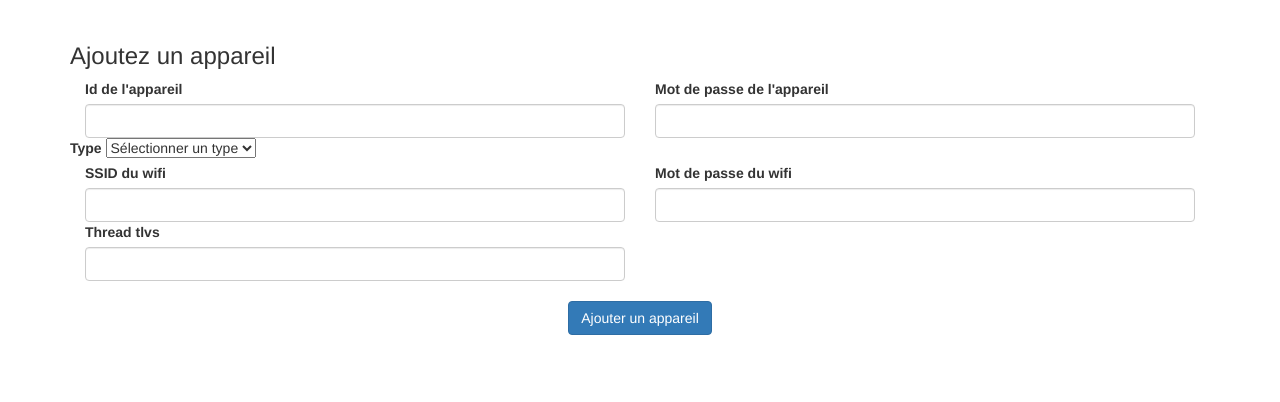
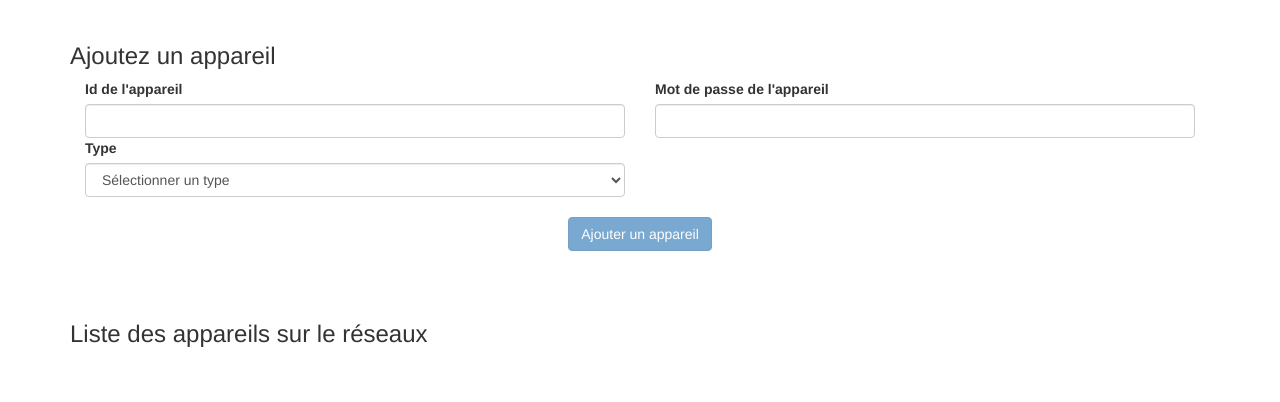
Before and after one commit to DomotiqU-S/frontend, a plain HTML site: page index.html in a window 1280 px wide. Shown: the part 197-599 px from the top of the page. Drawn offline with nearby package versions, Linux system fonts and the light colour scheme; no server answers.

Commit message:
fields update

```diff
--- a/index.html
+++ b/index.html
@@ -51,46 +51,33 @@
         </div>
 
         <div class="row">
-          <label for="connectionType">Type</label>
-          <select id="deviceConnectionTypeSelection" name="connectionType" onchange="setConnectionType()">
-            <option selected disabled>Sélectionner un type</option>
-            <option value="wifi">Wifi</option>
-            <option value="thread">Thread</option>
-          </select>
+          <div class="col-md-6">
+            <label for="connectionType">Type</label>
+            <select id="deviceConnectionTypeSelection" name="connectionType" class="form-control" onchange="setConnectionType()" required >
+              <option selected disabled hidden>Sélectionner un type</option>
+              <option value="wifi">Wifi</option>
+              <option value="thread">Thread</option>
+            </select>
+          </div>
+
         </div>
 
-        <div id="wifiConnectionFields" class="row">
-          <div class="col-md-6">
+        <div class="row">
+          <div class="col-md-6 hidden" id="wifiConnectionFields">
             <label for="wifi_ssid">SSID du wifi</label>
-            <input name="wifi_ssid" type="text" class="form-control" required/>
           </div>
 
-          <div class="col-md-6">
+          <div class="col-md-6 hidden" id="wifiConnectionFields2">
             <label for="wifi_pwd">Mot de passe du wifi</label>
-            <input name="wifi_pwd" type="text" class="form-control" required />
+          </div>
+
+          <div class="col-md-6 hidden" id="threadConnectionFields">
+            <label for="thread_tlvs">Thread tlvs</label>
           </div>
         </div>
 
-        <div id="threadConnectionFields" class="row">
-          <div class="col-md-6">
-            <label for="thread_tlvs">Thread tlvs</label>
-            <input name="thread_tlvs" type="text" class="form-control" required/>
-          </div>
-        </div>
-
-
-
-
-
-
-
-
-
-
-
-
         <div class="btn-section">
-          <input name="addButton" type="submit" class="btn btn-primary" value="Ajouter un appareil" />
+          <input name="addButton" type="submit" class="btn btn-primary" value="Ajouter un appareil" id="addFormSubmitButton" disabled/>
 
         </div>
       </form>
--- a/static/restful.js
+++ b/static/restful.js
@@ -127,6 +127,11 @@ function searchForDevice() {
 }
 
 function setConnectionType() {
+  const button = document.getElementById("addFormSubmitButton");
+  button.disabled = false;
+
+
+
   const form = document.getElementById("addDeviceForm");
   const formData = new FormData(form);
   let data = {};
@@ -136,17 +141,54 @@ function setConnectionType() {
 
 
   const wifiFields = document.getElementById("wifiConnectionFields");
+  const wifiFields2 = document.getElementById("wifiConnectionFields2");
   const threadFields = document.getElementById("threadConnectionFields");
 
-  /*
   if(data["connectionType"] === "wifi") {
+    threadFields.classList.add("hidden");
+
+    if(threadFields.childElementCount > 1) {
+      threadFields.removeChild(threadFields.lastChild);
+    }
+
+    let temp = document.createElement("input");
+    temp.name = "wifi_ssid";
+    temp.type = "text";
+    temp.classList.add("form-control");
+    temp.required = true;
+    wifiFields.appendChild(temp);
+
+    temp = document.createElement("input");
+    temp.name = "wifi_pwd";
+    temp.type = "text";
+    temp.classList.add("form-control");
+    temp.required = true;
+    wifiFields2.appendChild(temp);
+
     wifiFields.classList.remove("hidden");
-    threadFields.classList.add("hidden");
-  } else if (data["connectionType"] === "thread") {
+    wifiFields2.classList.remove("hidden");
+  }
+  else if (data["connectionType"] === "thread") {
     wifiFields.classList.add("hidden");
+    wifiFields2.classList.add("hidden");
+
+    if(wifiFields.childElementCount > 1) {
+      wifiFields.removeChild(wifiFields.lastChild);
+    }
+
+    if(wifiFields2.childElementCount > 1) {
+      wifiFields2.removeChild(wifiFields2.lastChild);
+    }
+
+    let temp = document.createElement("input");
+    temp.name = "thread_tlvs";
+    temp.type = "text";
+    temp.classList.add("form-control");
+    temp.required = true;
+    threadFields.appendChild(temp);
+
     threadFields.classList.remove("hidden");
   }
-    */
 }
 
 function scanForDevices() {
```
